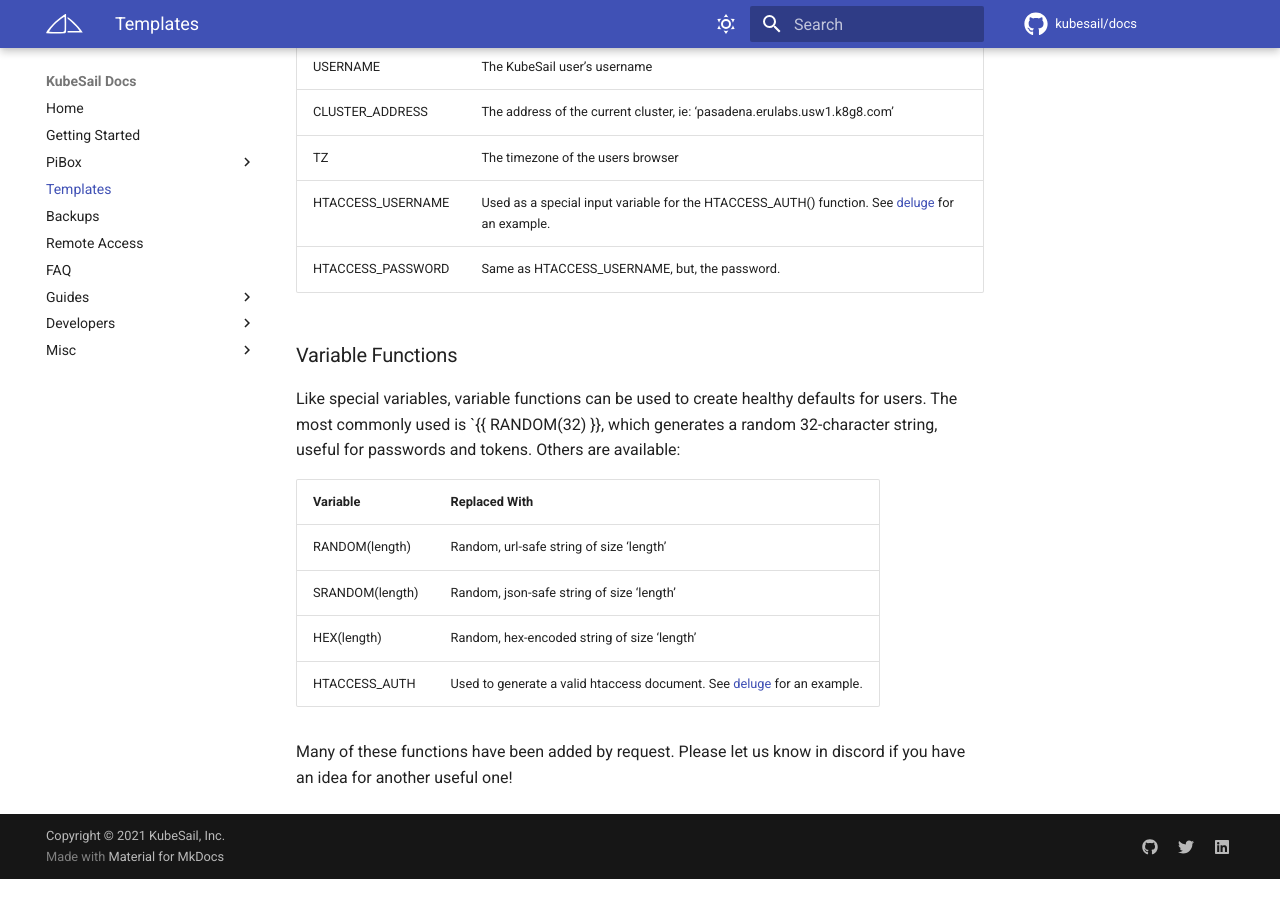
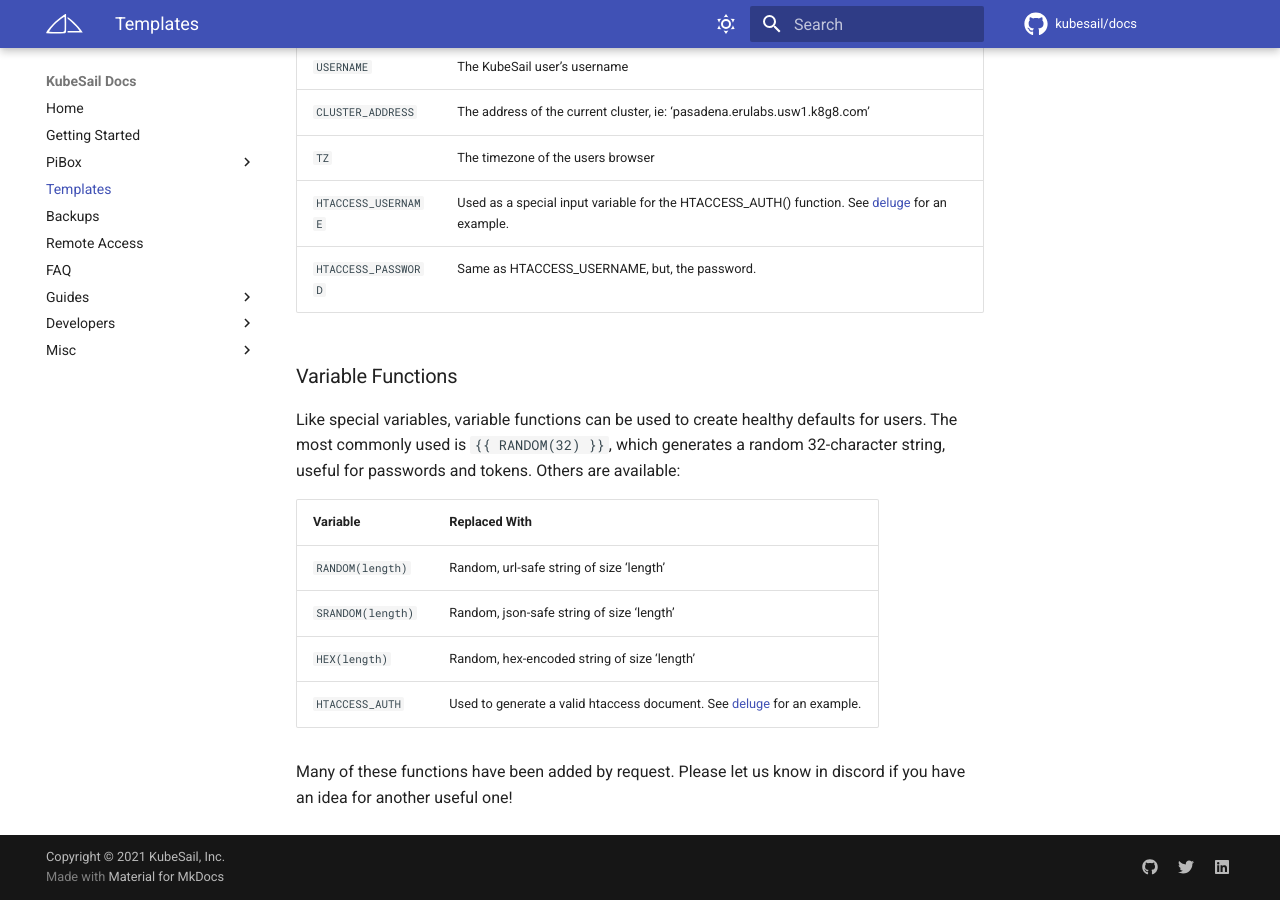
Before and after one commit to kubesail/kubesail-docs, an MkDocs documentation site: the page built from docs/templates.md, in a window 1280 px wide and 900 px high, scrolled down 2414 px. Built offline with MkDocs 1.6.1 and Material for MkDocs 9.7.7, drawn with Linux system fonts in a browser that asks for light colours; comment, search, counter and statistics services are not loaded; before the commit the page ends 3293 px from its top, so only the background shows below that.

Commit message:
formatting

```diff
--- a/docs/templates.md
+++ b/docs/templates.md
@@ -56,25 +56,25 @@
 
 Several variables, like `{{ CLUSTER_ADDRESS }}` are automatically replaced with contextual information that can be useful when creating well formed templates. For example, official templates typically include an `Ingress` which uses a default address like `app-name.{{ CLUSTER_ADDRESS }}`. Some others are available:
 
-| Variable          | Replaced With                                                                                                                                     |
-| ----------------- | ------------------------------------------------------------------------------------------------------------------------------------------------- |
-| NAMESPACE         | The name of the users current namespace, ie: 'default'                                                                                            |
-| USERNAME          | The KubeSail user's username                                                                                                                      |
-| CLUSTER_ADDRESS   | The address of the current cluster, ie: 'pasadena.erulabs.usw1.k8g8.com'                                                                          |
-| TZ                | The timezone of the users browser                                                                                                                 |
-| HTACCESS_USERNAME | Used as a special input variable for the HTACCESS_AUTH() function. See [deluge](https://kubesail.com/template/erulabs/deluge-vpn) for an example. |
-| HTACCESS_PASSWORD | Same as HTACCESS_USERNAME, but, the password.                                                                                                     |
+| Variable            | Replaced With                                                                                                                                     |
+| ------------------- | ------------------------------------------------------------------------------------------------------------------------------------------------- |
+| `NAMESPACE`         | The name of the users current namespace, ie: 'default'                                                                                            |
+| `USERNAME`          | The KubeSail user's username                                                                                                                      |
+| `CLUSTER_ADDRESS`   | The address of the current cluster, ie: 'pasadena.erulabs.usw1.k8g8.com'                                                                          |
+| `TZ`                | The timezone of the users browser                                                                                                                 |
+| `HTACCESS_USERNAME` | Used as a special input variable for the HTACCESS_AUTH() function. See [deluge](https://kubesail.com/template/erulabs/deluge-vpn) for an example. |
+| `HTACCESS_PASSWORD` | Same as HTACCESS_USERNAME, but, the password.                                                                                                     |
 
 ### Variable Functions
 
-Like special variables, variable functions can be used to create healthy defaults for users. The most commonly used is `{{ RANDOM(32) }}, which generates a random 32-character string, useful for passwords and tokens. Others are available:
+Like special variables, variable functions can be used to create healthy defaults for users. The most commonly used is `{{ RANDOM(32) }}`, which generates a random 32-character string, useful for passwords and tokens. Others are available:
 
 
-| Variable        | Replaced With                                                                                                              |
-| --------------- | -------------------------------------------------------------------------------------------------------------------------- |
-| RANDOM(length)  | Random, url-safe string of size 'length'                                                                                   |
-| SRANDOM(length) | Random, json-safe string of size 'length'                                                                                  |
-| HEX(length)     | Random, hex-encoded string of size 'length'                                                                                |
-| HTACCESS_AUTH   | Used to generate a valid htaccess document. See [deluge](https://kubesail.com/template/erulabs/deluge-vpn) for an example. |
+| Variable          | Replaced With                                                                                                              |
+| ----------------- | -------------------------------------------------------------------------------------------------------------------------- |
+| `RANDOM(length)`  | Random, url-safe string of size 'length'                                                                                   |
+| `SRANDOM(length)` | Random, json-safe string of size 'length'                                                                                  |
+| `HEX(length)`     | Random, hex-encoded string of size 'length'                                                                                |
+| `HTACCESS_AUTH`   | Used to generate a valid htaccess document. See [deluge](https://kubesail.com/template/erulabs/deluge-vpn) for an example. |
 
 Many of these functions have been added by request. Please let us know in discord if you have an idea for another useful one!
```
